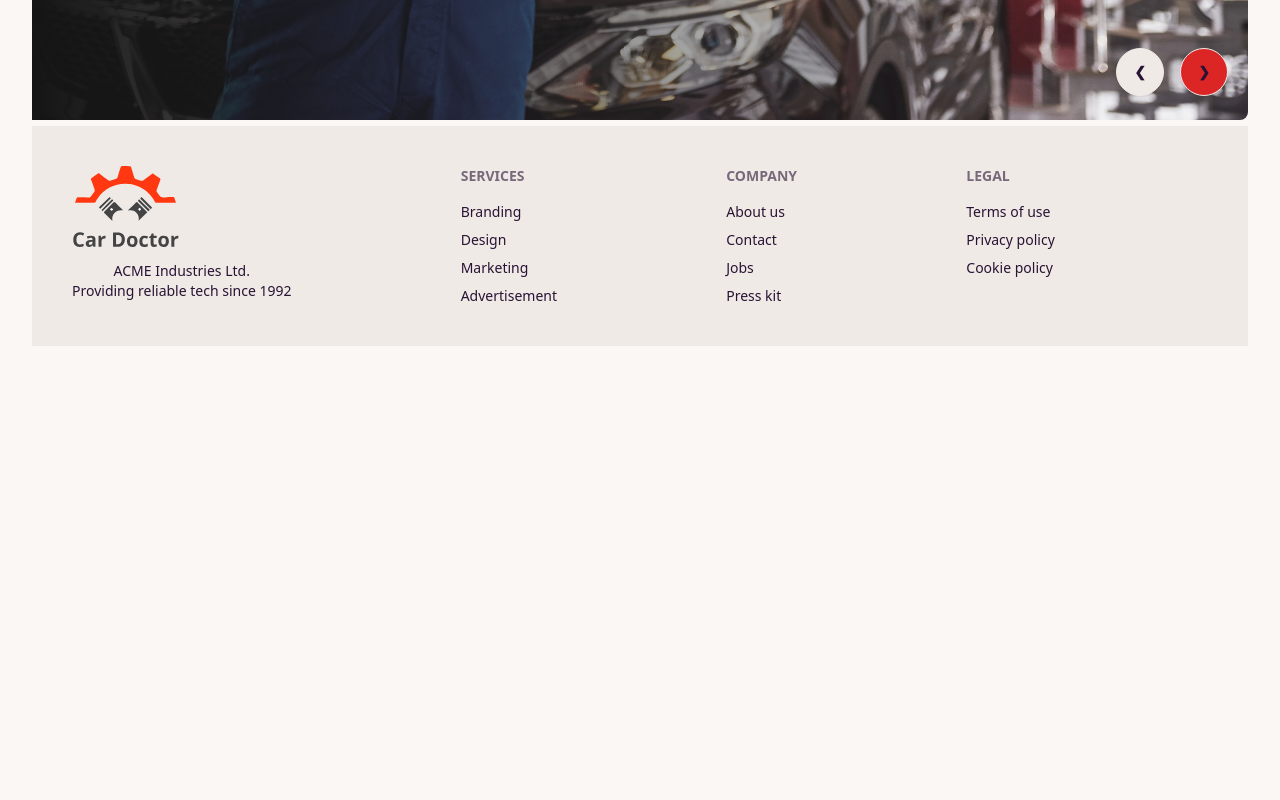
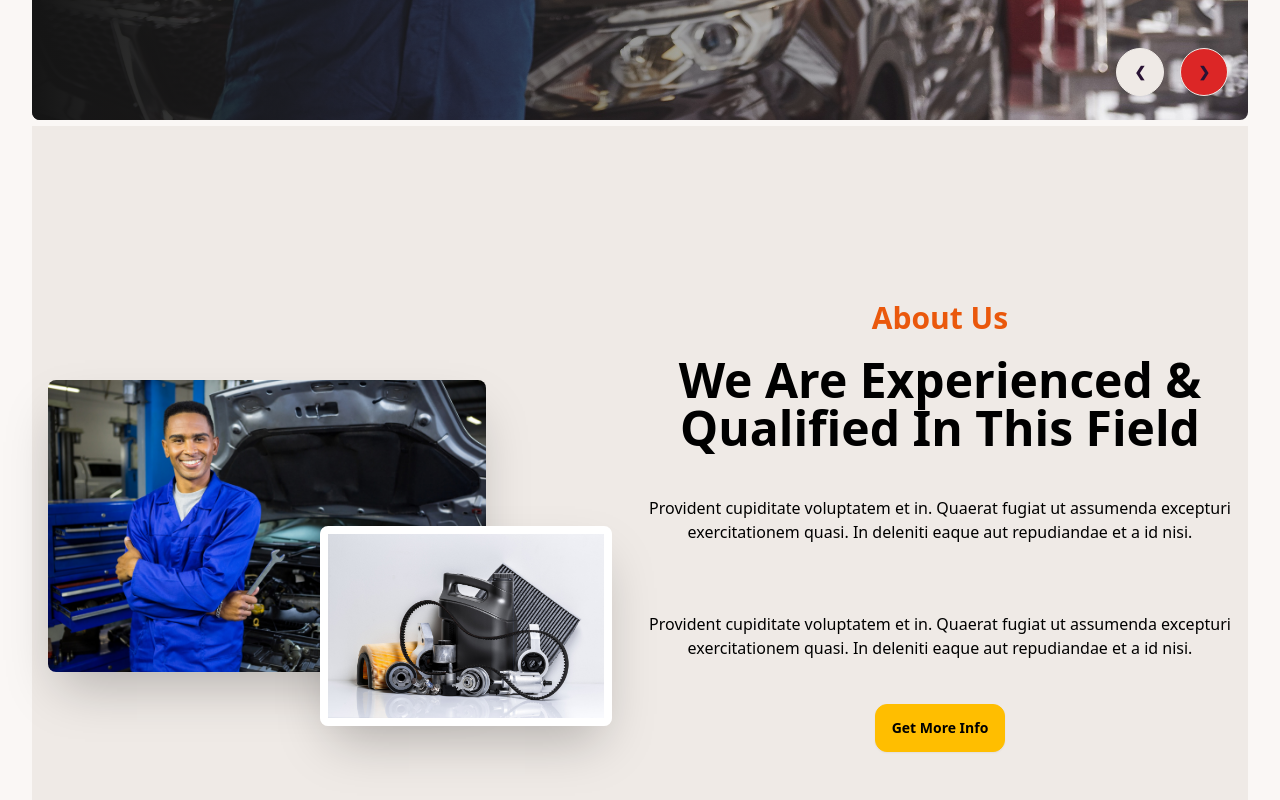
Before and after one commit to AsifAhmedSahil/Car-Service-Client, a React (Vite) app: page / in a window 1280 px wide. Shown: the part 740-1540 px from the top of the page. Before the commit the page ends 1118 px from the top, so only its background shows below. Built offline with nearby package versions, Linux system fonts and the light colour scheme.

Commit message:
Create About Section With Image Relative Position

```diff
--- /dev/null
+++ b/src/Pages/Home/About/About.jsx
@@ -0,0 +1,39 @@
+import React from "react";
+import person from "../../../assets/images/about_us/person.jpg";
+import parts from "../../../assets/images/about_us/parts.jpg";
+
+const About = () => {
+  return (
+    <div className="hero min-h-screen bg-base-200">
+      <div className="hero-content flex-col lg:flex-row ">
+        <div className="lg:w-1/2 relative">
+          <img src={person} className="w-3/4 rounded-lg shadow-2xl" />
+          <img
+            src={parts}
+            className="w-1/2 absolute right-5 top-1/2 rounded-lg shadow-2xl border-white border-8"
+          />
+        </div>
+        <div className="lg:w-1/2 space-y-5 ">
+          <h3 className="text-orange-600 font-bold text-3xl">About Us</h3>
+          <h1 className="text-5xl font-bold">
+            We Are Experienced & Qualified In This Field
+          </h1>
+          <p className="py-6">
+            Provident cupiditate voluptatem et in. Quaerat fugiat ut assumenda
+            excepturi exercitationem quasi. In deleniti eaque aut repudiandae et
+            a id nisi.
+          </p>
+          <p className="py-6">
+            Provident cupiditate voluptatem et in. Quaerat fugiat ut assumenda
+            excepturi exercitationem quasi. In deleniti eaque aut repudiandae et
+            a id nisi.
+          </p>
+          <button className="btn btn-warning rounded-xl">Get More Info</button>
+        </div>
+
+      </div>
+    </div>
+  );
+};
+
+export default About;
--- a/src/Pages/Home/Banner/Banner.jsx
+++ b/src/Pages/Home/Banner/Banner.jsx
@@ -9,7 +9,7 @@
     <div className="carousel w-full h-[700px]">
       <div id="slide1" className="carousel-item relative w-full">
         <img src={img1} className="w-full rounded-lg" />
-        <div className="absolute h-full flex items-center left-0 top-0 bg-gradient-to-r from-[#151515] to-[rgba(21,21,21,0)]">
+        <div className="absolute rounded-lg h-full flex items-center left-0 top-0 bg-gradient-to-r from-[#151515] to-[rgba(21,21,21,0)]">
           <div className="text-white space-y-7 w-1/2 pl-12">
             <h2 className="text-6xl font-bold">Affordable Price For Car Servicing</h2>
             <p>
@@ -35,6 +35,21 @@
       </div>
       <div id="slide2" className="carousel-item relative w-full">
         <img src={img2} className="w-full" />
+        <div className="absolute rounded-lg h-full flex items-center left-0 top-0 bg-gradient-to-r from-[#151515] to-[rgba(21,21,21,0)]">
+          <div className="text-white space-y-7 w-1/2 pl-12">
+            <h2 className="text-6xl font-bold">Affordable Price For Car Servicing</h2>
+            <p>
+              Lorem ipsum dolor sit, amet consectetur adipisicing elit. Id
+              cumque odit nobis velit provident nulla doloribus
+            </p>
+            <div>
+              <button className="btn btn-active btn-primary rounded-lg mr-4">Discover More</button>
+              <button className="btn btn-outline btn-secondary rounded-lg">
+                Latest Project
+              </button>
+            </div>
+          </div>
+        </div>
         <div className="absolute flex justify-end transform -translate-y-1/2 left-5 right-5 bottom-0">
           <a href="#slide1" className="btn btn-circle mr-4">
             ❮
@@ -46,6 +61,21 @@
       </div>
       <div id="slide3" className="carousel-item relative w-full">
         <img src={img3} className="w-full" />
+        <div className="absolute rounded-lg h-full flex items-center left-0 top-0 bg-gradient-to-r from-[#151515] to-[rgba(21,21,21,0)]">
+          <div className="text-white space-y-7 w-1/2 pl-12">
+            <h2 className="text-6xl font-bold">Affordable Price For Car Servicing</h2>
+            <p>
+              Lorem ipsum dolor sit, amet consectetur adipisicing elit. Id
+              cumque odit nobis velit provident nulla doloribus
+            </p>
+            <div>
+              <button className="btn btn-active btn-primary rounded-lg mr-4">Discover More</button>
+              <button className="btn btn-outline btn-secondary rounded-lg">
+                Latest Project
+              </button>
+            </div>
+          </div>
+        </div>
         <div className="absolute flex justify-end transform -translate-y-1/2 left-5 right-5 bottom-0">
           <a href="#slide2" className="btn btn-circle mr-4">
             ❮
@@ -57,6 +87,21 @@
       </div>
       <div id="slide4" className="carousel-item relative w-full">
         <img src={img4} className="w-full" />
+        <div className="absolute rounded-lg h-full flex items-center left-0 top-0 bg-gradient-to-r from-[#151515] to-[rgba(21,21,21,0)]">
+          <div className="text-white space-y-7 w-1/2 pl-12">
+            <h2 className="text-6xl font-bold">Affordable Price For Car Servicing</h2>
+            <p>
+              Lorem ipsum dolor sit, amet consectetur adipisicing elit. Id
+              cumque odit nobis velit provident nulla doloribus
+            </p>
+            <div>
+              <button className="btn btn-active btn-primary rounded-lg mr-4">Discover More</button>
+              <button className="btn btn-outline btn-secondary rounded-lg">
+                Latest Project
+              </button>
+            </div>
+          </div>
+        </div>
         <div className="absolute flex justify-end transform -translate-y-1/2 left-5 right-5 bottom-0">
           <a href="#slide3" className="btn btn-circle mr-4">
             ❮
--- a/src/Pages/Home/Home/Home.jsx
+++ b/src/Pages/Home/Home/Home.jsx
@@ -1,10 +1,12 @@
 import React from 'react'
 import Banner from '../Banner/Banner'
+import About from '../About/About'
 
 const Home = () => {
   return (
     <div className='text-black'>
       <Banner></Banner>
+      <About></About>
     </div>
   )
 }
```
